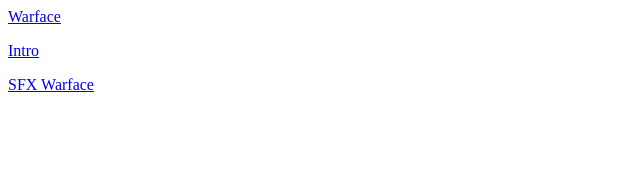
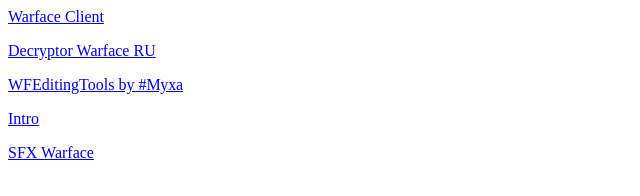
Before and after one commit to MiracleCommunity/MiracleCommunity.github.io, a plain HTML site: page index.html in a window 1280 px wide. Shown: the whole page, without its empty margins (0-640 px from the left). Drawn offline with Linux system fonts and the light colour scheme.

Commit message:
Add files via upload

```diff
--- a/index.html
+++ b/index.html
@@ -6,7 +6,9 @@
 
  <body>
 
-  <p><a href="https://mega.nz/#F!5f4zQJbR!SMxNyaVmXOubTqYVMSdLPw">Warface</a></p>
+  <p><a href="./files/Warface Editing.rar">Warface Client</a></p>
+  <p><a href="./files/Decrypt.rar">Decryptor Warface RU</a></p>
+  <p><a href="./files/WFEditingTools.exe">WFEditingTools by #Муха</a></p>
   <p><a href="https://mega.nz/#F!pb43CChQ!y50_h5dkKaBcYtMR-kx45g">Intro</a></p>
   <p><a href="https://cloud.mail.ru/public/32XT/EZjcjYJRp">SFX Warface</a></p>
 
```
Also changed, not shown: 2 other files.
